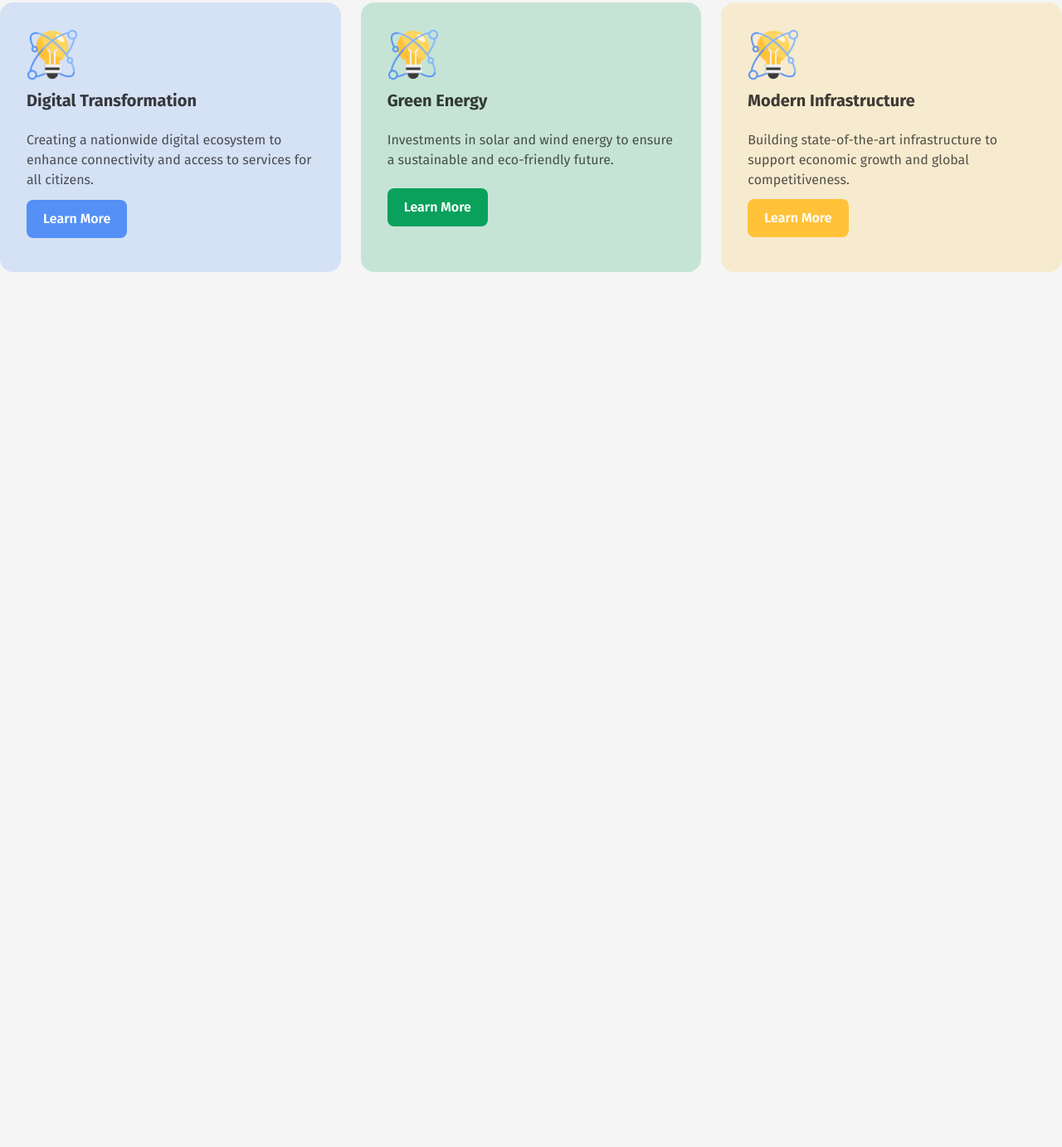
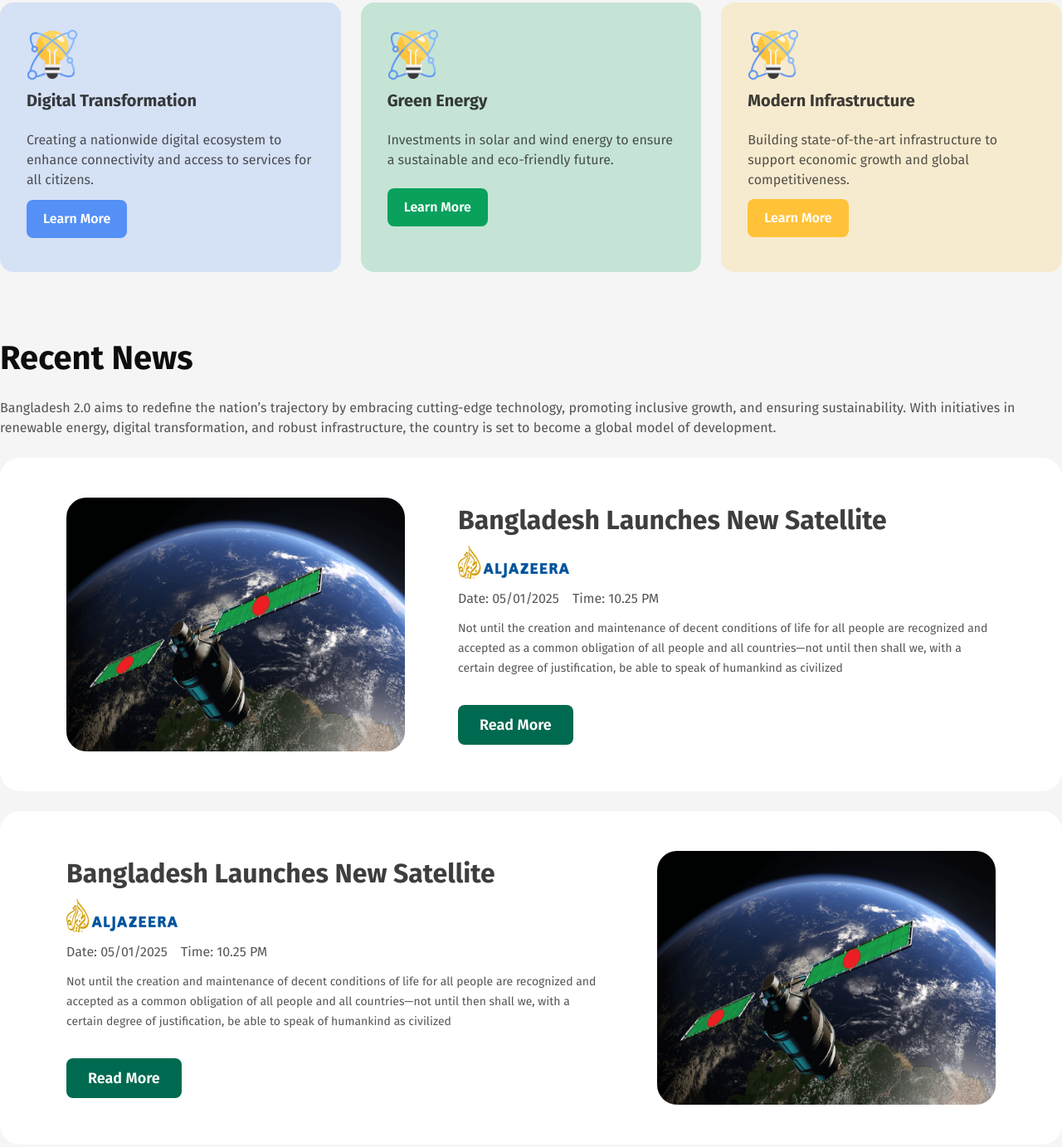
Before and after one commit to Ebadur-Rahman-Shohag/Assignment-1, a plain HTML site: page index.html in a window 1280 px wide. Shown: the part 872-2255 px from the top of the page at 83% size. Before the commit the page ends 1200 px from the top, so only its background shows below. Drawn offline with Linux system fonts and the light colour scheme.

Commit message:
complete Recent News Section

```diff
--- a/css/styles.css
+++ b/css/styles.css
@@ -233,3 +233,110 @@ main {
   line-height: 24px;
   text-align: left;
 }
+
+/* Recent News Section */
+.news-container {
+  width: 100%;
+  margin-top: 80px;
+}
+
+.news-title {
+  color: rgb(14, 14, 14);
+  font-family: Fira Sans;
+  font-size: 40px;
+  font-weight: 700;
+  line-height: 48px;
+  text-align: left;
+  margin: 24px 0px;
+}
+
+.news-description {
+  color: rgba(14, 14, 14, 0.7);
+  font-family: Fira Sans;
+  font-size: 16px;
+  font-weight: 400;
+  line-height: 24px;
+  text-align: left;
+  margin: 12px 0px;
+}
+
+.news-details-container {
+  width: 100%;
+  display: flex;
+  align-items: center;
+  padding: 48px;
+  border-radius: 24px;
+  background: rgb(255, 255, 255);
+  margin: 24px 0px;
+}
+
+.news-image {
+  border-radius: 24px;
+  margin: 0px 32px;
+  width: 408px;
+  height: 306px;
+}
+
+.news-details {
+  display: flex;
+  flex-direction: column;
+  margin: 0px 32px;
+  width: 744px;
+  height: 290px;
+  /* border: 1px solid red; */
+}
+
+.news-details-title {
+  color: rgba(14, 14, 14, 0.8);
+  font-family: Fira Sans;
+  font-size: 32px;
+  font-weight: 700;
+  line-height: 38px;
+  text-align: left;
+}
+.news-details-logo {
+  width: 134px;
+  height: 40px;
+  margin-top: 12px;
+}
+.news-details-date-time {
+  margin-top: 12px;
+}
+
+.news-details-date-time span {
+  color: rgba(14, 14, 14, 0.7);
+  font-family: Fira Sans;
+  font-size: 16px;
+  font-weight: 400;
+  line-height: 24px;
+  text-align: left;
+  margin-right: 12px;
+}
+
+.news-details-description {
+  max-width: 744px;
+  height: 72px;
+  color: rgba(14, 14, 14, 0.7);
+  font-family: Fira Sans;
+  font-size: 14px;
+  font-weight: 400;
+  line-height: 24px;
+  text-align: left;
+  margin-top: 12px;
+}
+
+.news-details-btn {
+  padding: 13px 26px 13px 26px;
+  border: none;
+  width: 139px;
+  height: 48px;
+  border-radius: 8px;
+  background: rgb(0, 106, 80);
+  color: rgb(255, 255, 255);
+  font-family: Fira Sans;
+  font-size: 18px;
+  font-weight: 600;
+  line-height: 22px;
+  text-align: left;
+  margin-top: 32px;
+}
--- a/index.html
+++ b/index.html
@@ -44,7 +44,11 @@
         <div class="future-vision-card-container">
           <!-- card-1 -->
           <div class="card-1">
-            <img src="./assets/card-icon.png" alt="" class="card-image" />
+            <img
+              src="./assets/card-icon.png"
+              alt="card-image"
+              class="card-image"
+            />
             <h class="card-title">Digital Transformation</h>
             <p class="card-description">
               Creating a nationwide digital ecosystem to enhance connectivity
@@ -54,7 +58,11 @@
           </div>
           <!-- card-2 -->
           <div class="card-2">
-            <img src="./assets/card-icon.png" alt="" class="card-image" />
+            <img
+              src="./assets/card-icon.png"
+              alt="card-image"
+              class="card-image"
+            />
             <h class="card-title">Green Energy</h>
             <p class="card-description">
               Investments in solar and wind energy to ensure a sustainable and
@@ -64,7 +72,11 @@
           </div>
           <!-- card-3 -->
           <div class="card-3">
-            <img src="./assets/card-icon.png" alt="" class="card-image" />
+            <img
+              src="./assets/card-icon.png"
+              alt="card-image"
+              class="card-image"
+            />
             <h class="card-title">Modern Infrastructure</h>
             <p class="card-description">
               Building state-of-the-art infrastructure to support economic
@@ -74,6 +86,76 @@
           </div>
         </div>
       </section>
+      <!-- Recent News section -->
+      <!-- card-1 -->
+      <section class="news-container">
+        <h1 class="news-title">Recent News</h1>
+        <p class="news-description">
+          Bangladesh 2.0 aims to redefine the nation’s trajectory by embracing
+          cutting-edge technology, promoting inclusive growth, and ensuring
+          sustainability. With initiatives in renewable energy, digital
+          transformation, and robust infrastructure, the country is set to
+          become a global model of development.
+        </p>
+        <div class="news-details-container">
+          <img
+            class="news-image"
+            src="./assets/satelite.png"
+            alt="news-image"
+          />
+          <div class="news-details">
+            <h3 class="news-details-title">
+              Bangladesh Launches New Satellite
+            </h3>
+            <img
+              class="news-details-logo"
+              src="./assets/al-jazeera.png"
+              alt="news-logo"
+            />
+            <div class="news-details-date-time">
+              <span>Date: 05/01/2025</span> <span>Time: 10.25 PM</span>
+            </div>
+            <p class="news-details-description">
+              Not until the creation and maintenance of decent conditions of
+              life for all people are recognized and accepted as a common
+              obligation of all people and all countries—not until then shall
+              we, with a certain degree of justification, be able to speak of
+              humankind as civilized
+            </p>
+            <button class="news-details-btn">Read More</button>
+          </div>
+        </div>
+            <!-- card-2 -->
+            <div class="news-details-container">
+                <div class="news-details">
+                  <h3 class="news-details-title">
+                    Bangladesh Launches New Satellite
+                  </h3>
+                  <img
+                    class="news-details-logo"
+                    src="./assets/al-jazeera.png"
+                    alt="news-logo"
+                  />
+                  <div class="news-details-date-time">
+                    <span>Date: 05/01/2025</span> <span>Time: 10.25 PM</span>
+                  </div>
+                  <p class="news-details-description">
+                    Not until the creation and maintenance of decent conditions of
+                    life for all people are recognized and accepted as a common
+                    obligation of all people and all countries—not until then shall
+                    we, with a certain degree of justification, be able to speak of
+                    humankind as civilized
+                  </p>
+                  <button class="news-details-btn">Read More</button>
+                </div>
+                <img
+                  class="news-image"
+                  src="./assets/satelite.png"
+                  alt="news-image"
+                />
+              </div>
+      </section>
+
     </main>
     <footer></footer>
   </body>
```
